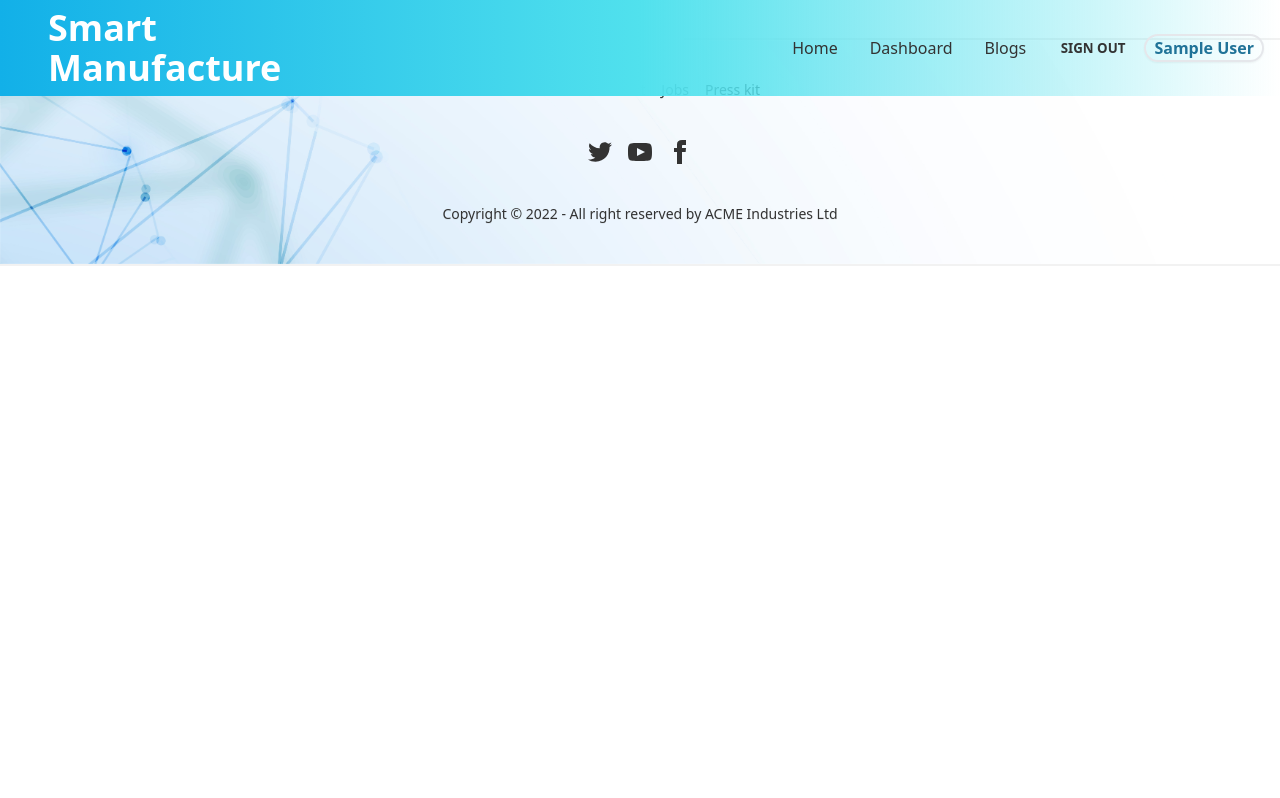
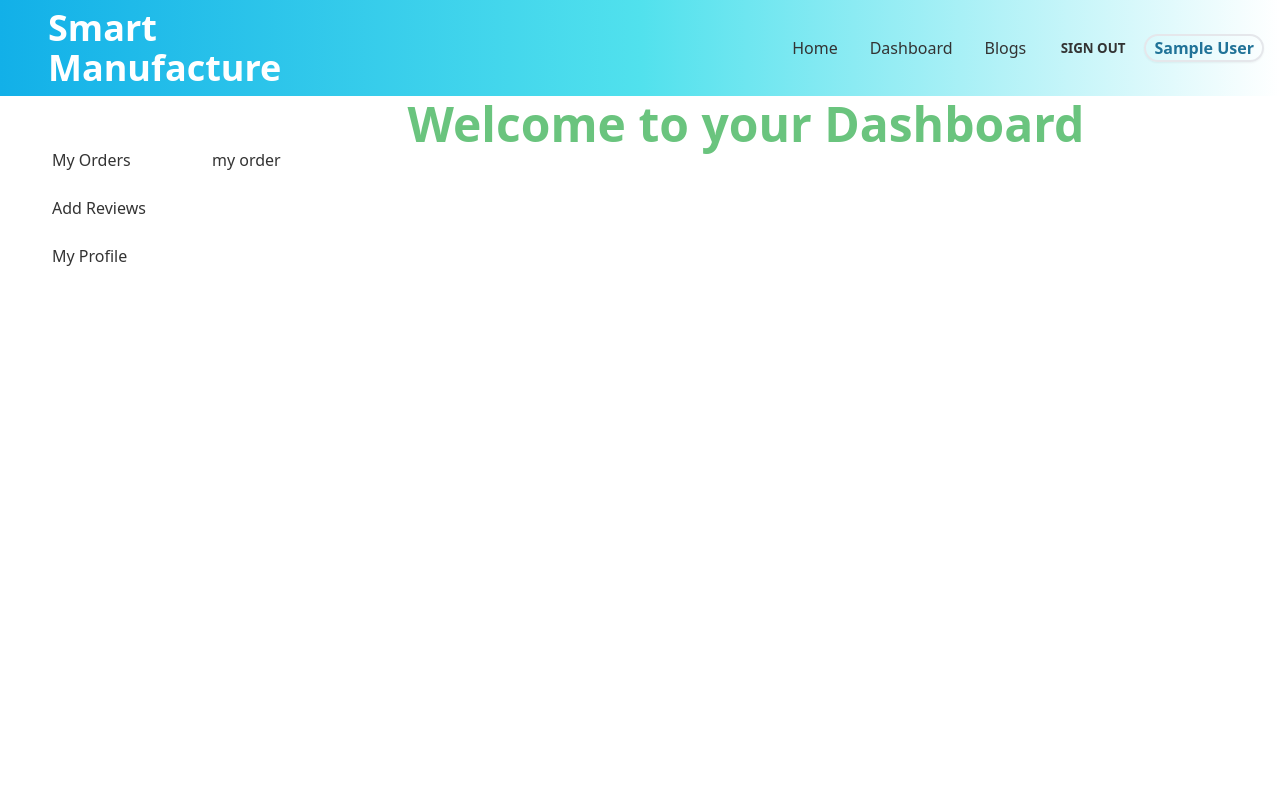
Before and after one commit to sazzad22/Smart-manufacture-clientSite-, a React (Create React App) app: page /dashboard in a window 1280 px wide. Shown: the top 798 px of the page. Built offline with nearby package versions, Linux system fonts and the light colour scheme; no server answers; sample sign-in values are in the browser's storage.

Commit message:
dashboard setup

```diff
--- a/src/App.js
+++ b/src/App.js
@@ -12,6 +12,10 @@ import { ToastContainer } from "react-toastify";
 import "react-toastify/dist/ReactToastify.css";
 import ProductDetail from "./Pages/ProductDetail/PoductDetail";
 import RequireAuth from "./Pages/Login/RequireAuth";
+import Dashboard from "./Pages/Dashboard/Dashboard";
+import MyOrder from "./Pages/Dashboard/MyOrder";
+import AddReview from "./Pages/Dashboard/AddReview";
+import MyProfile from "./Pages/Dashboard/MyProfile";
 
 function App() {
   return (
@@ -32,6 +36,15 @@ function App() {
           }
         ></Route>
 
+        {/* dashboard */}
+        <Route path="dashboard" element={<RequireAuth><Dashboard></Dashboard></RequireAuth>} >
+
+          <Route index element={<MyOrder></MyOrder>} ></Route>
+          <Route path="addreview" element={<AddReview></AddReview>} ></Route>
+          <Route path="myprofile" element={<MyProfile></MyProfile>} ></Route>
+
+        </Route>
+
         <Route path="*" element={<NotAvailable></NotAvailable>}></Route>
       </Routes>
       <Footer />
--- /dev/null
+++ b/src/Pages/Dashboard/AddReview.js
@@ -0,0 +1,11 @@
+import React from 'react';
+
+const AddReview = () => {
+    return (
+        <div>
+            add review
+        </div>
+    );
+};
+
+export default AddReview;
--- /dev/null
+++ b/src/Pages/Dashboard/Dashboard.js
@@ -0,0 +1,40 @@
+import React from 'react';
+import { useAuthState } from 'react-firebase-hooks/auth';
+import { Link, Outlet } from 'react-router-dom';
+
+const Dashboard = () => {
+
+    return (
+        <div class="drawer drawer-mobile lg:pt-20 pt-20 ">
+      <input id="dashboard-sidebar" type="checkbox" class="drawer-toggle" />
+      <div class="drawer-content">
+        <h2 className="lg:text-5xl text-3xl  font-bold text-neutral text-center mt-5">
+          Welcome to your Dashboard
+        </h2>
+        <Outlet></Outlet>
+      </div>
+      <div class="drawer-side mt-10 ml-5">
+        <label for="dashboard-sidebar" class="drawer-overlay"></label>
+        <ul class="menu p-4 overflow-y-auto w-48 bg-base-100 text-base-content">
+          {/* <!-- Sidebar content here --> */}
+          <li>
+            <Link to="/dashboard">My Orders</Link>
+          </li>
+          <li>
+            <Link to="/dashboard/addreview">Add Reviews</Link>
+          </li>
+          <li>
+            <Link to="/dashboard/myprofile">My Profile</Link>
+          </li>
+          {/* {admin && (
+            <li>
+              <Link to="/dashboard/users">All Users</Link>
+            </li>
+          )} */}
+        </ul>
+      </div>
+    </div>
+    );
+};
+
+export default Dashboard;
--- /dev/null
+++ b/src/Pages/Dashboard/MyOrder.js
@@ -0,0 +1,11 @@
+import React from 'react';
+
+const MyOrder = () => {
+    return (
+        <div>
+my order
+        </div>
+    );
+};
+
+export default MyOrder;
--- /dev/null
+++ b/src/Pages/Dashboard/MyProfile.js
@@ -0,0 +1,11 @@
+import React from 'react';
+
+const MyProfile = () => {
+    return (
+        <div>
+            myprofile
+        </div>
+    );
+};
+
+export default MyProfile;
--- a/src/Pages/Login/Login.js
+++ b/src/Pages/Login/Login.js
@@ -25,10 +25,9 @@ const Login = () => {
 
   useEffect(() => {
     if (user|| gUser) {
-      console.log(gUser||user);
       navigate(from, { replace: true });
     }
-  },[navigate,from])
+  },[navigate,from,user,gUser])
   if (loading || gLoading) {
     return <Loading></Loading>;
   }
--- a/src/Pages/ProductDetail/PoductDetail.js
+++ b/src/Pages/ProductDetail/PoductDetail.js
@@ -12,14 +12,14 @@ const ProductDetail = () => {
     fetch(url)
       .then((res) => res.json())
       .then((data) => setInventory(data));
-  }, [inventory]);
+  }, [inventory,id]);
 
   const handleReduceQuantity = () => {
     let quantity = inventory.quantity;
     quantity -= 1;
 
     const updatedInventory = { quantity };
-    const url = ` https://hidden-citadel-35575.herokuapp.com/inventory/${id}`;
+    const url = `  http://localhost:5000/product/${id}`;
     fetch(url, {
       method: "PUT",
       headers: {
@@ -39,7 +39,7 @@ const ProductDetail = () => {
     const newStockedItem = parseInt(stockRef.current.value);
     let quantity = inventory.quantity + newStockedItem;
     const updatedInventory = { quantity };
-    fetch(` https://hidden-citadel-35575.herokuapp.com/inventory/${id}`, {
+    fetch(`  http://localhost:5000/product/${id}`, {
       method: "PUT",
       headers: {
         "content-type": "application/json",
--- a/src/Pages/Shared/Header.js
+++ b/src/Pages/Shared/Header.js
@@ -16,9 +16,11 @@ const Header = () => {
             <Link to={"/home"}>Home</Link>
           </li>
 
+        {user && <>
           <li>
             <Link to={"dashboard"}>Dashboard</Link>
           </li>
+        </>}
 
           <li>
             <Link to={"blogs"}>Blogs</Link>
@@ -37,7 +39,7 @@ const Header = () => {
       );
     return (
         <div>
-      <div className="navbar  fixed  bg-gradient-to-r from-primary via-secondary  ease-in-out duration-200   z-20">
+      <div className="navbar   fixed  bg-gradient-to-r from-primary via-secondary  to-white   ease-in-out duration-200   z-20">
         <div className="navbar-start">
           <div className="dropdown">
             <label tabIndex="0" className="btn btn-ghost lg:hidden">
```
Also changed, not shown: 1 other file (tests, documents, lock files or other folders).
